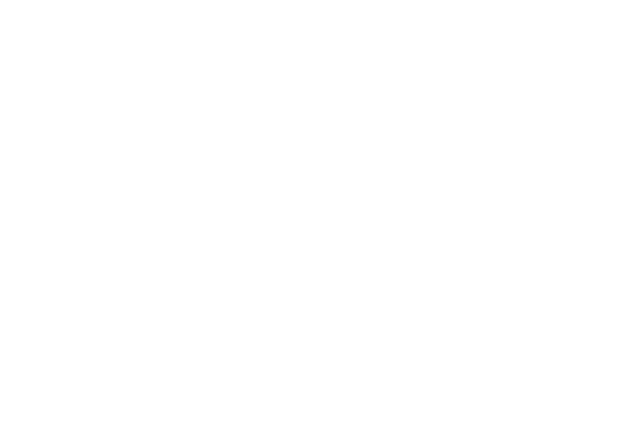
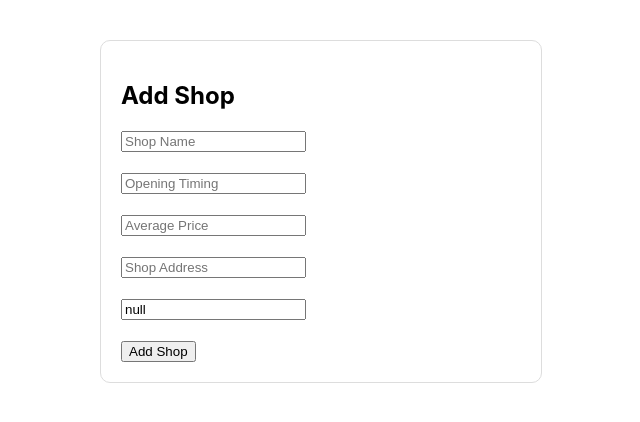
Before and after one commit to anjali22-05/Street-Food-App, a React (Create React App) app: page /addShop in a window 1280 px wide. Before the commit this address had no page. Shown: the top 422 px of the page, without its empty margins (319-959 px from the left). Built offline with nearby package versions, Linux system fonts and the light colour scheme.

Commit message:
adding some addshop

```diff
--- a/package.json
+++ b/package.json
@@ -12,6 +12,7 @@
     "react-dom": "^19.2.7",
     "react-router-dom": "^7.17.0",
     "react-scripts": "5.0.1",
+    "sweetalert2": "^11.26.25",
     "web-vitals": "^2.1.4"
   },
   "scripts": {
--- a/src/App.js
+++ b/src/App.js
@@ -3,7 +3,7 @@
 import LoginPage from "./component/Login";
 import SignupPage from "./component/Signup";
 import Home from "./component/Home";
-
+import AddShop from "./component/addShop"
 
 function App() {
   return (
@@ -14,9 +14,10 @@
         <Route path="/signup" element={<SignupPage />} />
 
         <Route path="/home" element={<Home />} />
+
+        <Route path="/addShop" element={<AddShop/>}/>
       </Routes>
     </BrowserRouter>
   );
 }
-
 export default App;
--- a/src/component/Home.js
+++ b/src/component/Home.js
@@ -1,8 +1,8 @@
-import { Link } from "react-router-dom";
+import { Link, useNavigate } from "react-router-dom";
 
 
 export default function Home() {
-
+const navigate=useNavigate();
 
  const user = JSON.parse(
    localStorage.getItem("user")
@@ -48,6 +48,24 @@
      >
        Logout
      </button>
+          <button
+        onClick={() => {
+          navigate("/addShop");
+        }}
+        style={buttonStyle}
+      >
+        Add Shops
+      </button>
+
+           <button
+        onClick={() => {
+          navigate("/home");
+        }}
+        style={buttonStyle}
+      >
+        View Shops
+      </button>
+
    </>
  );
 }
--- /dev/null
+++ b/src/component/addShop.js
@@ -0,0 +1,131 @@
+import React, { useState } from "react";
+import {
+    BrowserRouter,
+    Routes,
+    Route,
+    Link,
+    useNavigate,
+} from "react-router-dom";
+
+// function Home() {
+//   return (
+//     <div style={{ textAlign: "center", marginTop: "50px" }}>
+//       <h1>🏪 Shop Management System</h1>
+
+//       <Link to="/add-shop">
+//         <button>Add Shop</button>
+//       </Link>
+//     </div>
+//   );
+// }
+
+function AddShop() {
+
+    const [shop, setShop] = useState({
+        shopName: "",
+        timing: "",
+        price: "",
+        address: "",
+        image: "null",
+    });
+
+    const handleChange = (e) => {
+        setShop({
+            ...shop,
+            [e.target.name]: e.target.value,
+        });
+    };
+
+    const handleSubmit = (e) => {
+        e.preventDefault();
+
+        console.log("Shop Details:", shop);
+
+        alert("✅ Shop Added Successfully!");
+
+        setShop({
+            shopName: "",
+            timing: "",
+            price: "",
+            address: "",
+            image: "",
+        });
+
+
+    };
+
+    return (
+        <div
+            style={{
+                width: "400px",
+                margin: "40px auto",
+                padding: "20px",
+                border: "1px solid #ddd",
+                borderRadius: "10px",
+            }}
+        >
+            <h2>Add Shop</h2>
+
+            <form onSubmit={handleSubmit}>
+                <input
+                    type="text"
+                    name="shopName"
+                    placeholder="Shop Name"
+                    value={shop.shopName}
+                    onChange={handleChange}
+                    required
+                />
+
+                <br /><br />
+
+                <input
+                    type="text"
+                    name="timing"
+                    placeholder="Opening Timing"
+                    value={shop.timing}
+                    onChange={handleChange}
+                    required
+                />
+
+                <br /><br />
+
+                <input
+                    type="number"
+                    name="price"
+                    placeholder="Average Price"
+                    value={shop.price}
+                    onChange={handleChange}
+                    required
+                />
+
+                <br /><br />
+
+                <input
+                    type="text"
+                    name="address"
+                    placeholder="Shop Address"
+                    value={shop.address}
+                    onChange={handleChange}
+                    required
+                />
+
+                <br /><br />
+
+                <input
+                    type="text"
+                    name="image"
+                    placeholder="Image URL"
+                    value={shop.image}
+                    onChange={handleChange}
+                />
+
+                <br /><br />
+
+                <button type="submit">
+                    Add Shop
+                </button>
+            </form>
+        </div>
+    );
+}
+export default AddShop;
```
Also changed, not shown: src/component/viewShops.js (added), 1 other file (tests, documents, lock files or other folders).
